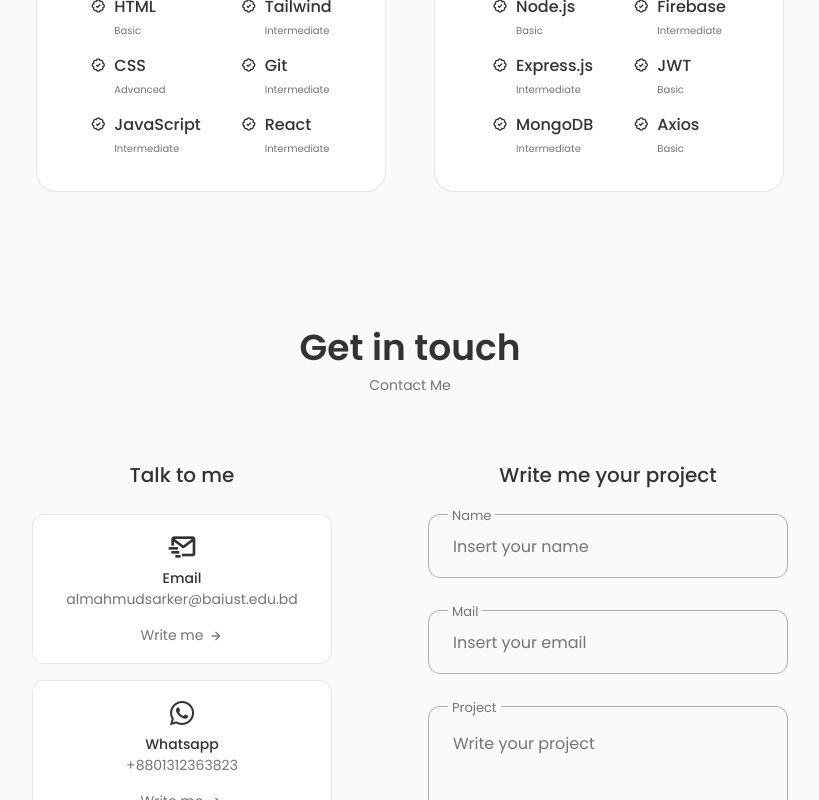
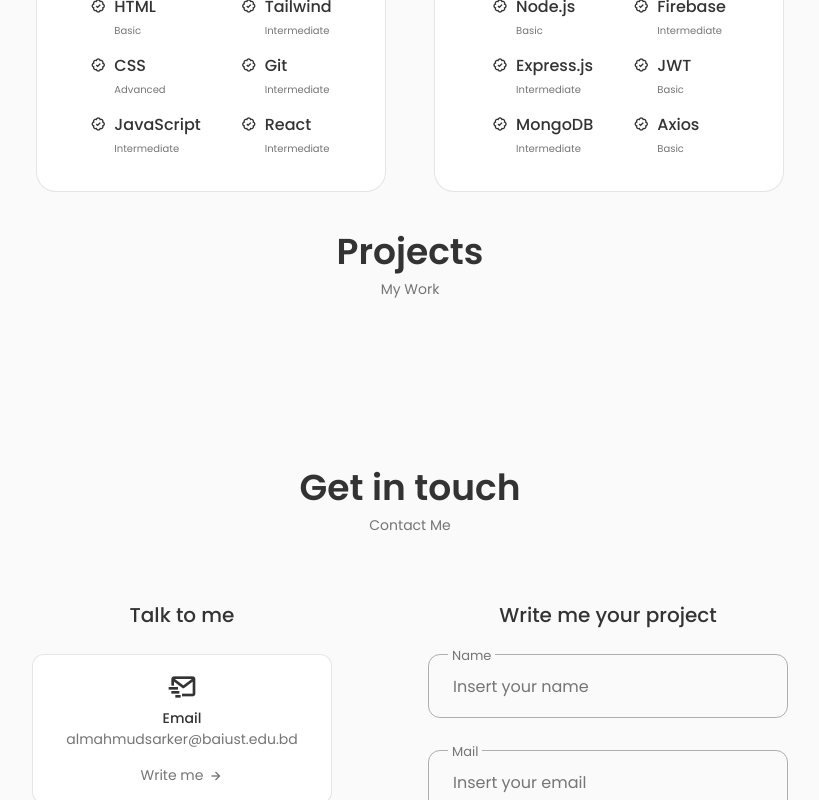
Before and after one commit to almahmudsarker/React-Portfolio, a React (Vite) app: page / in a window 1280 px wide. Shown: the part 1774-2574 px from the top of the page, without its empty margins (230-1049 px from the left). Built offline with nearby package versions, Linux system fonts and the light colour scheme.

Commit message:
projects added

```diff
--- a/src/App.jsx
+++ b/src/App.jsx
@@ -4,6 +4,7 @@
 import Footer from './components/Footer/Footer'
 import Header from './components/Header/Header'
 import Home from './components/Home/Home'
+import Projects from './components/Projects/Projects'
 import ScrollUp from './components/ScrollUp/ScrollUp'
 import Skills from './components/skills/Skills'
 function App() {
@@ -16,6 +17,7 @@
         <Home />
         <About />
         <Skills />
+        <Projects />
         <Contact />
       </main>
         <Footer />
--- /dev/null
+++ b/src/components/Projects/Projects.jsx
@@ -0,0 +1,12 @@
+import React from 'react';
+
+const Projects = () => {
+    return (
+      <div>
+        <h2 className="section__title">Projects</h2>
+        <span className="section__subtitle">My Work</span>
+      </div>
+    );
+};
+
+export default Projects;
```
